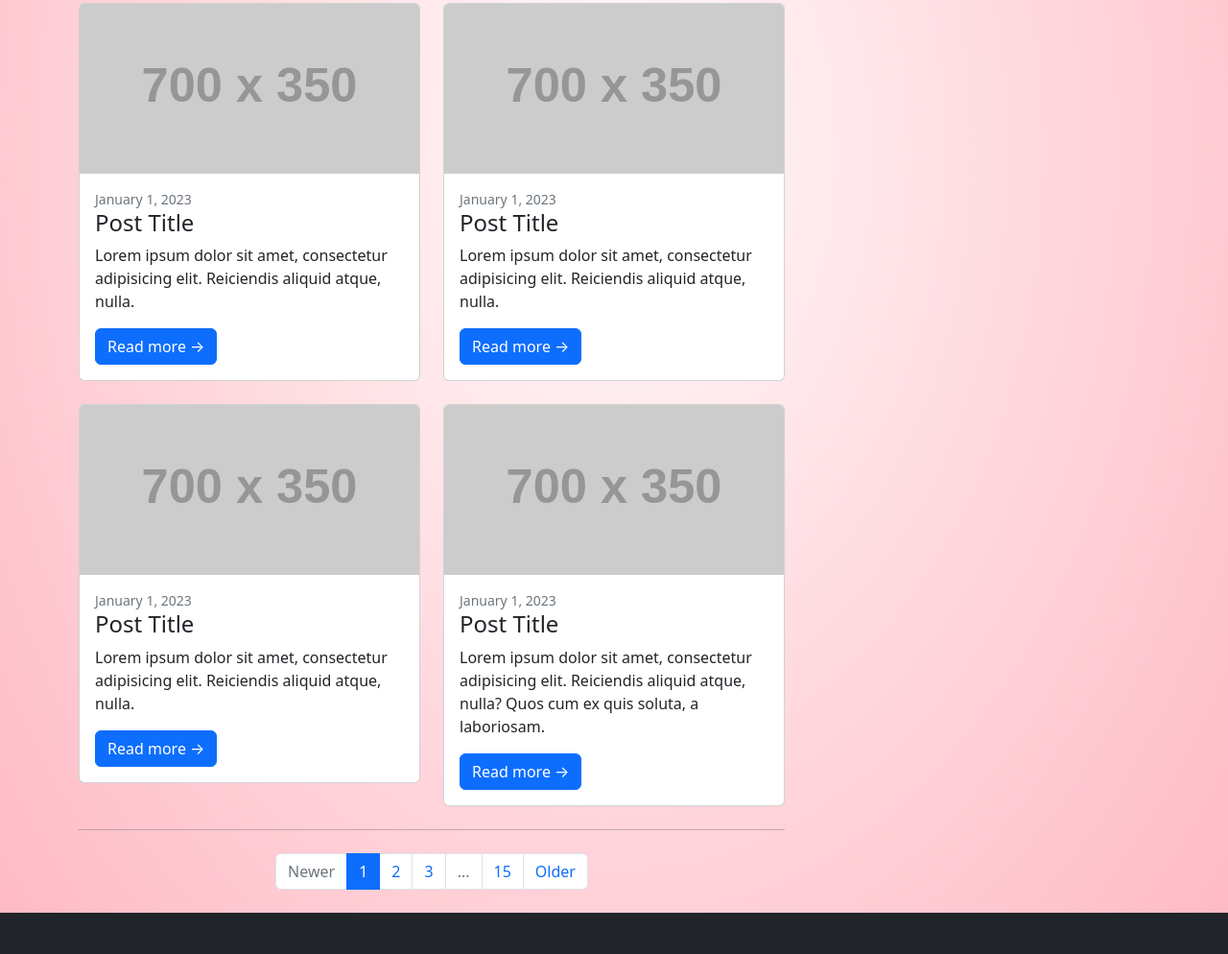
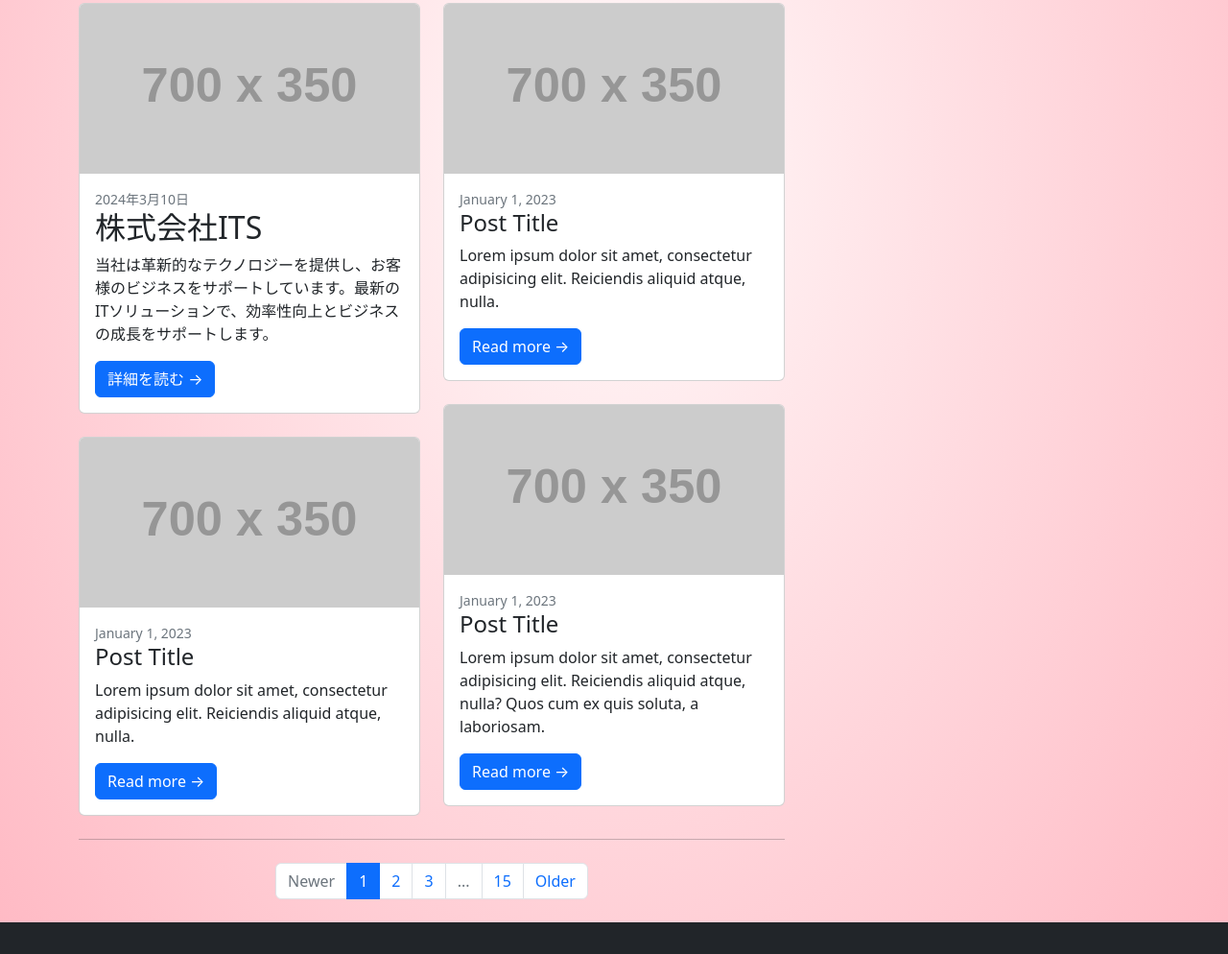
Before and after one commit to Gabaven2023/TeamI, a plain HTML site: page ganbare.html in a window 1280 px wide. Shown: the part 751-1745 px from the top of the page at 96% size. Drawn offline with nearby package versions, Linux system fonts and the light colour scheme; placeholder pictures from the web are drawn by us.

Commit message:
コミットする

```diff
--- a/ganbare.html
+++ b/ganbare.html
@@ -60,10 +60,10 @@
                             <div class="card mb-4">
                                 <a href="#!"><img class="card-img-top" src="https://dummyimage.com/700x350/dee2e6/6c757d.jpg" alt="..." /></a>
                                 <div class="card-body">
-                                    <div class="small text-muted">January 1, 2023</div>
-                                    <h2 class="card-title h4">Post Title</h2>
-                                    <p class="card-text">Lorem ipsum dolor sit amet, consectetur adipisicing elit. Reiciendis aliquid atque, nulla.</p>
-                                    <a class="btn btn-primary" href="#!">Read more →</a>
+                                    <div class="small text-muted">2024年3月10日</div>
+                                    <h2 class="card-title">株式会社ITS</h2>
+                                    <p class="card-text">当社は革新的なテクノロジーを提供し、お客様のビジネスをサポートしています。最新のITソリューションで、効率性向上とビジネスの成長をサポートします。</p>
+                                    <a class="btn btn-primary" href="https://example.com/read-more">詳細を読む →</a>
                                 </div>
                             </div>
                             <!-- Blog post-->
```
